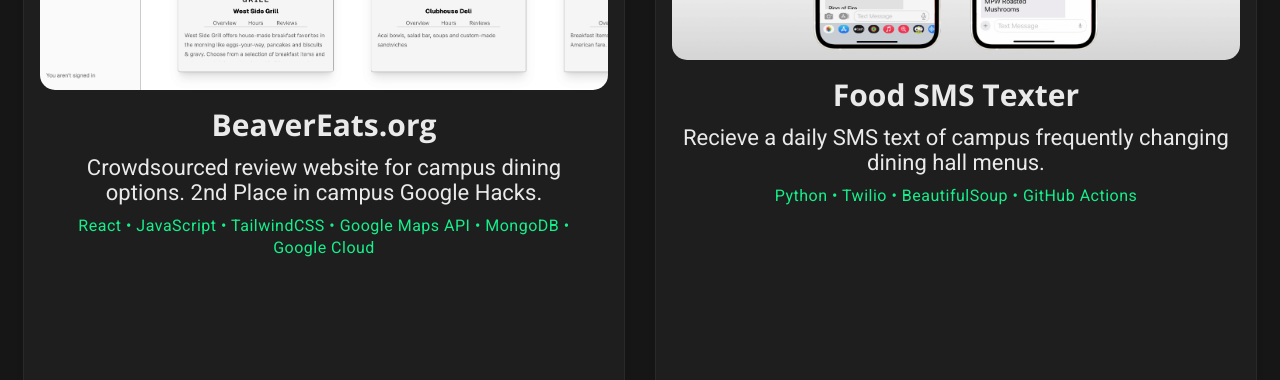
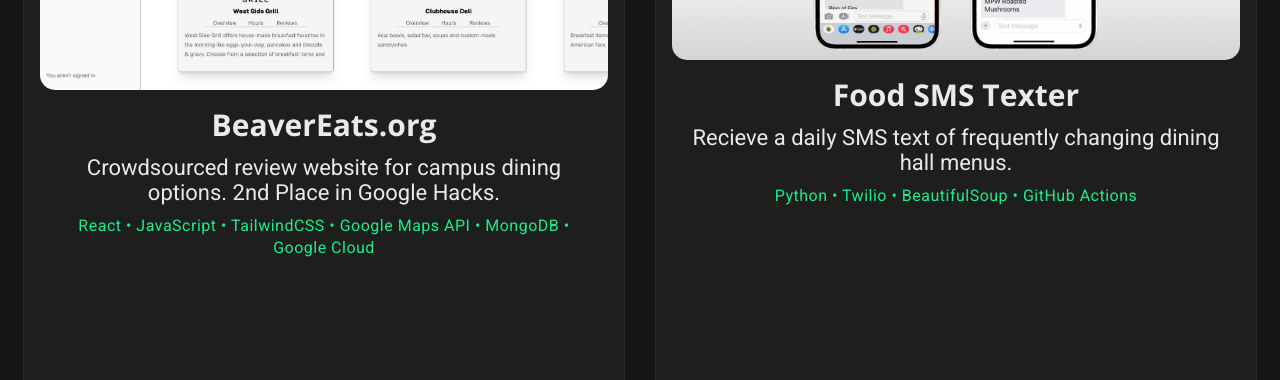
Before and after one commit to chostudio/portfolio, a plain HTML site: page index.html in a window 1280 px wide. Shown: the part 3380-3760 px from the top of the page. Drawn offline with nearby package versions, Linux system fonts and the light colour scheme.

Commit message:
Update about text and project descriptions

```diff
--- a/index.html
+++ b/index.html
@@ -349,7 +349,7 @@ https://www.linkedin.com/in/chris-ho-
                     <img class="projectGif" src="images/beavereats.png" alt="Beaver Eats">
                     <h2 class="projectTitle">BeaverEats.org</h2>
                     <p class="projectDescription">Crowdsourced review website for campus dining options. 2nd Place in
-                        campus Google Hacks.
+                        Google Hacks.
                     </p>
                     <p class="projectTech">React • JavaScript • TailwindCSS • Google Maps API • MongoDB • Google
                         Cloud</p>
@@ -374,7 +374,7 @@ https://www.linkedin.com/in/chris-ho-
                 <div>
                     <img class="projectGif" src="images/dininghallsms.png" alt="Food SMS Text">
                     <h2 class="projectTitle">Food SMS Texter</h2>
-                    <p class="projectDescription">Recieve a daily SMS text of campus frequently changing dining hall
+                    <p class="projectDescription">Recieve a daily SMS text of frequently changing dining hall
                         menus.
                     </p>
                     <p class="projectTech">Python • Twilio • BeautifulSoup • GitHub Actions</p>
```
Also changed, not shown: projects.html (+3 -3 lines).
